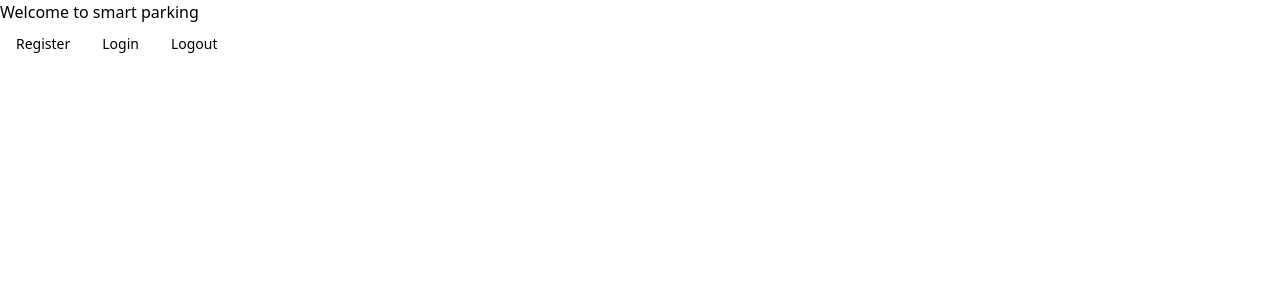
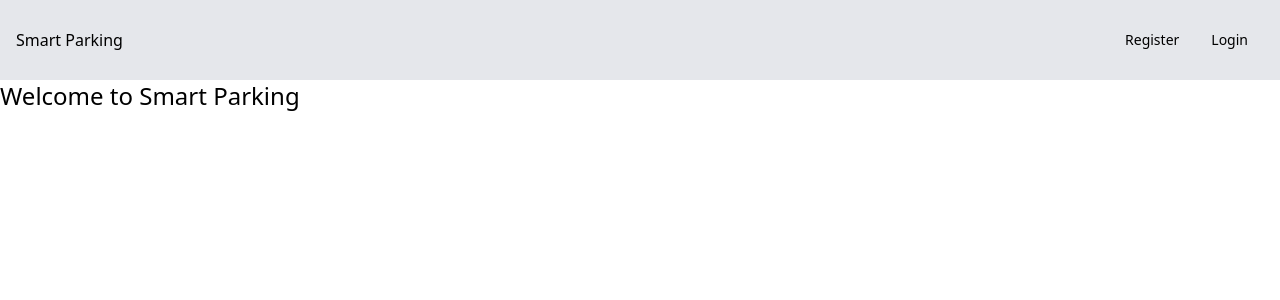
Before and after one commit to faridsaidani/parking-frontend, a React (Vite) app: page / in a window 1280 px wide. Shown: the top 300 px of the page. Built offline with nearby package versions, Linux system fonts and the light colour scheme.

Commit message:
finalized navbar and finished login and register

```diff
--- a/src/App.tsx
+++ b/src/App.tsx
@@ -2,14 +2,17 @@ import { Route, Routes, BrowserRouter } from "react-router-dom";
 import Home from "./pages/Home";
 import RegisterPage from "./pages/RegisterPage";
 import LoginPage from "./pages/LoginPage";
+import Layout from "./pages/Layout";
 
 export default function App() {
   return (
     <BrowserRouter>
       <Routes>
-        <Route path="/" element={<Home />} />
-        <Route path="/register" element={<RegisterPage />} />
-        <Route path="/login" element={<LoginPage />} />
+        <Route path="/" element={<Layout />}>
+          <Route path="" element={<Home />} />
+          <Route path="register" element={<RegisterPage />} />
+          <Route path="login" element={<LoginPage />} />
+        </Route>
       </Routes>
     </BrowserRouter>
   );
--- a/src/pages/Home.tsx
+++ b/src/pages/Home.tsx
@@ -1,25 +1,10 @@
-import { Button } from "@/components/ui/button";
 import { useNavigate } from "react-router-dom";
 
 export default function Home() {
   const navigate = useNavigate();
-  const logout = () => {
-    localStorage.removeItem("loggedIn");
-    window.location.reload();
-  };
-  const loggedIn = localStorage.getItem("loggedIn");
   return (
     <div>
-      <h1>Welcome to smart parking</h1>
-      <Button onClick={() => navigate("/register")}>Register</Button>
-      <Button onClick={() => navigate("/login")}>Login</Button>
-      <Button
-        onClick={() => {
-          if (loggedIn) logout();
-        }}
-      >
-        Logout
-      </Button>
+      <h1 className="text-2xl">Welcome to Smart Parking</h1>
     </div>
   );
 }
--- /dev/null
+++ b/src/pages/Layout.tsx
@@ -0,0 +1,13 @@
+import { Outlet } from "react-router-dom";
+import Navbar from "./Navbar";
+
+export default function Layout() {
+  return (
+    <div>
+      <Navbar />
+      <main>
+        <Outlet />
+      </main>
+    </div>
+  );
+}
--- a/src/pages/LoginPage.tsx
+++ b/src/pages/LoginPage.tsx
@@ -23,7 +23,7 @@ export default function LoginPage() {
   }, [navigate]);
 
   return (
-    <div className="bg-gray-200 flex justify-center items-center h-screen">
+    <div className="bg-gray-200 flex justify-center items-center h-[90vh]">
       <div className="flex w-[40%] items-end justify-center">
         <img
           src={Car}
@@ -70,6 +70,8 @@ export default function LoginPage() {
                     // if the login is successful, redirect to the home page
                     console.log(res.data);
                     localStorage.setItem("loggedIn", "true");
+                    localStorage.setItem("user", res.data.username);
+                    localStorage.setItem("uid", res.data.uid);
                     navigate("/");
                   })
                   .catch((err) => {
--- a/src/pages/Navbar.tsx
+++ b/src/pages/Navbar.tsx
@@ -4,23 +4,29 @@ import { Button } from "@/components/ui/button";
 export default function Navbar() {
   const navigate = useNavigate();
   const logout = () => {
-    localStorage.removeItem("loggedIn");
+    localStorage.clear();
     window.location.reload();
   };
   const loggedIn = localStorage.getItem("loggedIn");
+  const username = localStorage.getItem("user");
+  //   const username = JSON.parse(localStorage.getItem("user") || "").username;
   return (
-    <div className="bg-gray-200 p-4 flex justify-between items-center">
-      <h1>Smart Parking</h1>
+    <div className="bg-gray-200 h-[10vh] p-4 flex justify-between items-center">
+      <h1>
+        <a href="/home">Smart Parking</a>
+      </h1>
       <div>
-        <Button onClick={() => navigate("/register")}>Register</Button>
-        <Button onClick={() => navigate("/login")}>Login</Button>
-        <Button
-          onClick={() => {
-            if (loggedIn) logout();
-          }}
-        >
-          Logout
-        </Button>
+        {loggedIn ? (
+          <div className="flex items-center">
+            <p>{username}</p>
+            <Button onClick={() => logout()}>Logout</Button>
+          </div>
+        ) : (
+          <div>
+            <Button onClick={() => navigate("/register")}>Register</Button>
+            <Button onClick={() => navigate("/login")}>Login</Button>
+          </div>
+        )}
       </div>
     </div>
   );
--- a/src/pages/RegisterPage.tsx
+++ b/src/pages/RegisterPage.tsx
@@ -27,7 +27,7 @@ export default function RegisterPage() {
   }, [navigate]);
 
   return (
-    <div className="bg-gray-200 flex items-center h-screen">
+    <div className="bg-gray-200 flex items-center h-[90vh]">
       <div className="flex-1 w-[40%]">
         <img src={Car} alt="car" />
       </div>
```
